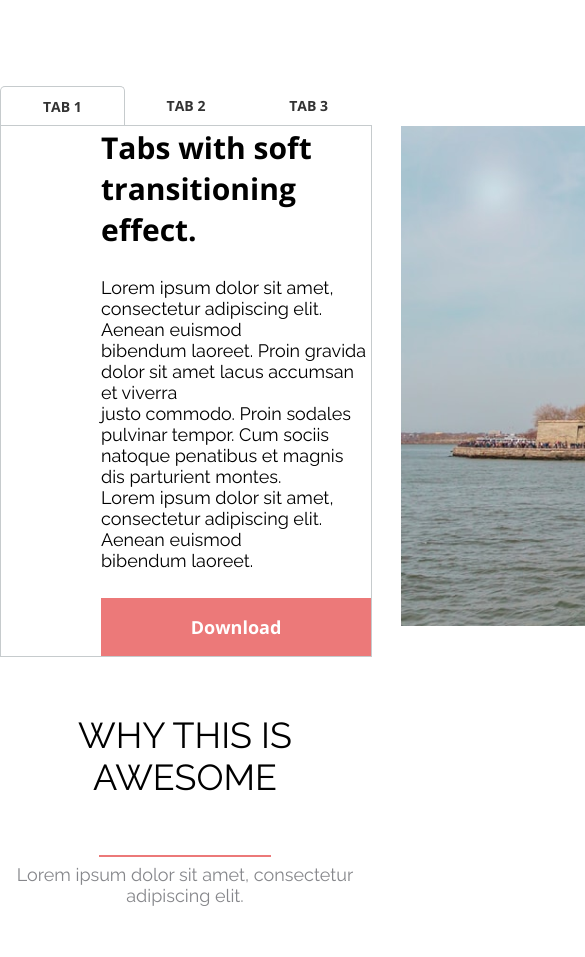
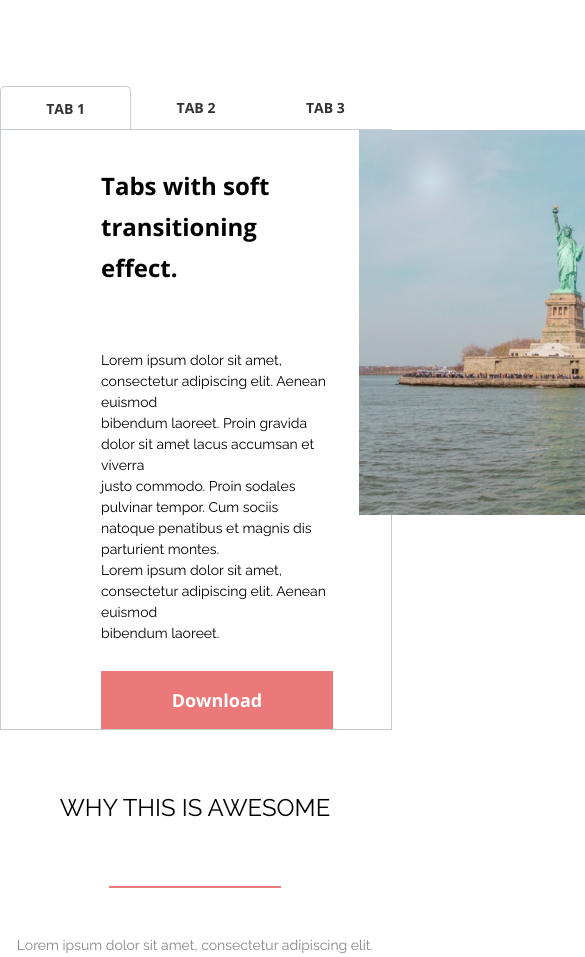
Before and after one commit to xyz100zyx/Axit-Karpinchick, a website: page h-2/index.html in a window 390 px wide. Shown: the part 1040-1997 px from the top of the page, 585 px wide, since content can reach past the window. Drawn offline with nearby package versions, Linux system fonts and the light colour scheme.

Commit message:
tabs and about sec-s adapt tablet

```diff
--- a/h-2/css/about.css
+++ b/h-2/css/about.css
@@ -78,3 +78,59 @@
     margin-bottom: 0px;
     margin-bottom: 58px;
 }
+
+@media (max-width: 1024px) {
+    .about__container{
+        max-width: 992px !important;
+    }
+
+    .about__title{
+        font-size: 24px !important;
+        margin-top: 50px;
+    }
+
+    .about__title::after{
+        margin-top: 50px;
+        margin-bottom: 32px;
+    }
+
+    .about__subtitle{
+        font-size: 14px !important;
+    }
+
+    .about__proofs{
+        margin-top: 66px !important;
+    }
+
+    .about__img{
+        width: 79.55px !important;
+        height: 79.55px;
+        position: relative;
+        display: flex;
+        justify-content: center;
+        align-items: center;
+    }
+
+    .about__img img{
+        width: 56.46px;
+        height: 56.46px;
+        object-fit: contain;
+    }
+
+    .about__text{
+        padding: 34px 0px 30px 0px;
+        font-size: 18px;
+        margin-top: 33.72px;
+    }
+
+    .about__item{
+        max-width: 318px;
+    }
+
+    .about__subtext{
+        font-size: 14px !important;
+        margin-top: 17px !important;
+        margin-bottom: 68px !important;
+    }
+
+}
--- a/h-2/css/banner.css
+++ b/h-2/css/banner.css
@@ -144,7 +144,7 @@
     min-height: 693px;
   }
 
-  .container{
+  .banner__container{
     max-width: 888.72px !important;
     margin-right: 20px !important;
 
--- a/h-2/css/tabs.css
+++ b/h-2/css/tabs.css
@@ -32,7 +32,7 @@
     line-height: 41px;
     display: flex;
     align-items: center;
-    height: 124px;
+    padding: 50px 0px;
     margin-bottom: 27px;
 }
 .tabs .tabs__content .tabs__info .tabs__subtitle {
@@ -72,3 +72,51 @@
     font-size: 14px;
     line-height: 19px;
 }
+
+@media (max-width: 1024px) {
+
+    .tabs__container{
+        max-width: 992px !important;
+    }
+
+    .tabs__content{
+        display: flex;
+        justify-content: space-between;
+    }
+
+    .tabs__info{
+        width: 482.89px !important;
+        margin-right: 26px !important;
+    }
+
+    .tabs__img{
+        width: 398.21px;
+        height: 385px;
+    }
+
+    .tabs__item{
+        padding: 10px 16px !important;
+        max-width: 172.12px;
+    }
+
+    .tabs__title{
+        font-size: 24px !important;
+        width: 100%;
+        padding: 35px 0px !important;
+        margin-bottom: 38px;
+    }
+
+    .tabs__subtitle{
+        font-size: 14px !important;
+        width: 100%;
+        margin-bottom: 38px;
+    }
+
+    .tabs__item{
+        width: 172.12px !important;
+    }
+
+    .tabs__btn{
+        max-width: 231.87px !important;
+    }
+}
--- a/h-2/index.html
+++ b/h-2/index.html
@@ -200,7 +200,7 @@
       </div>
     </section>
     <section class="tabs">
-      <div class="container">
+      <div class="container tabs__container">
         <ul class="tabs__items">
           <li class="tabs__item tabs__item--active">
             <a href="#" class="tabs__link">TAB 1</a>
@@ -242,7 +242,7 @@
       </div>
     </section>
     <section class="about">
-      <div class="container">
+      <div class="container about__container">
         <h2 class="about__title">WHY THIS IS AWESOME</h2>
         <h5 class="about__subtitle">
           Lorem ipsum dolor sit amet, consectetur adipiscing elit.
```
